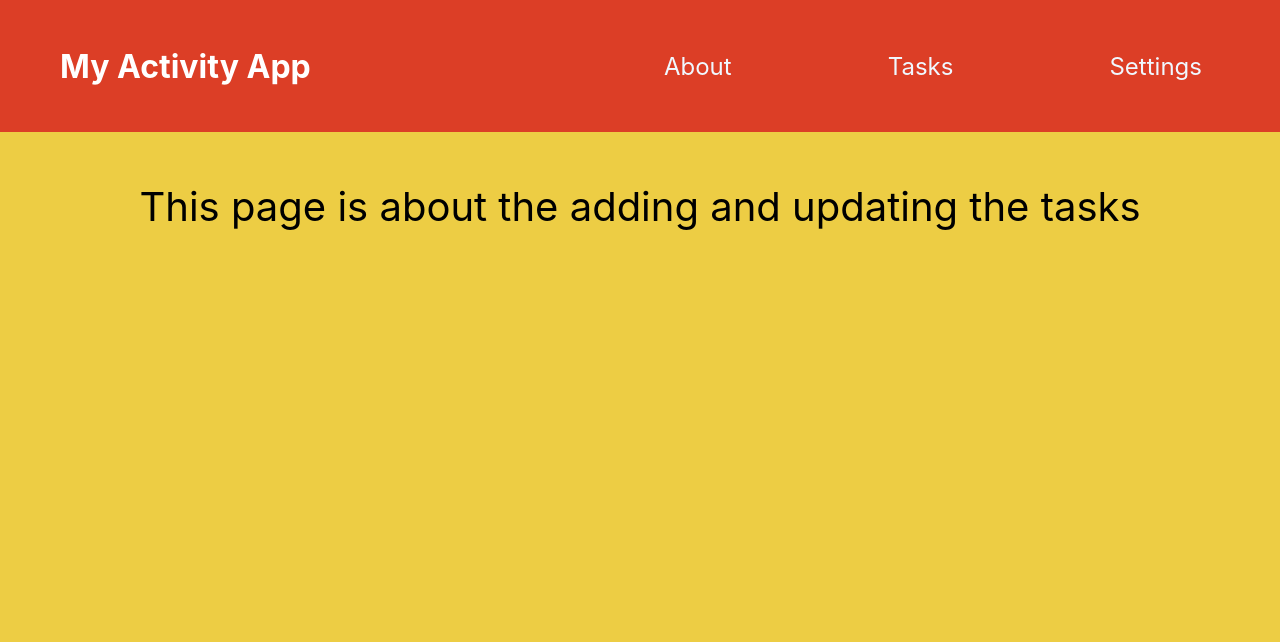
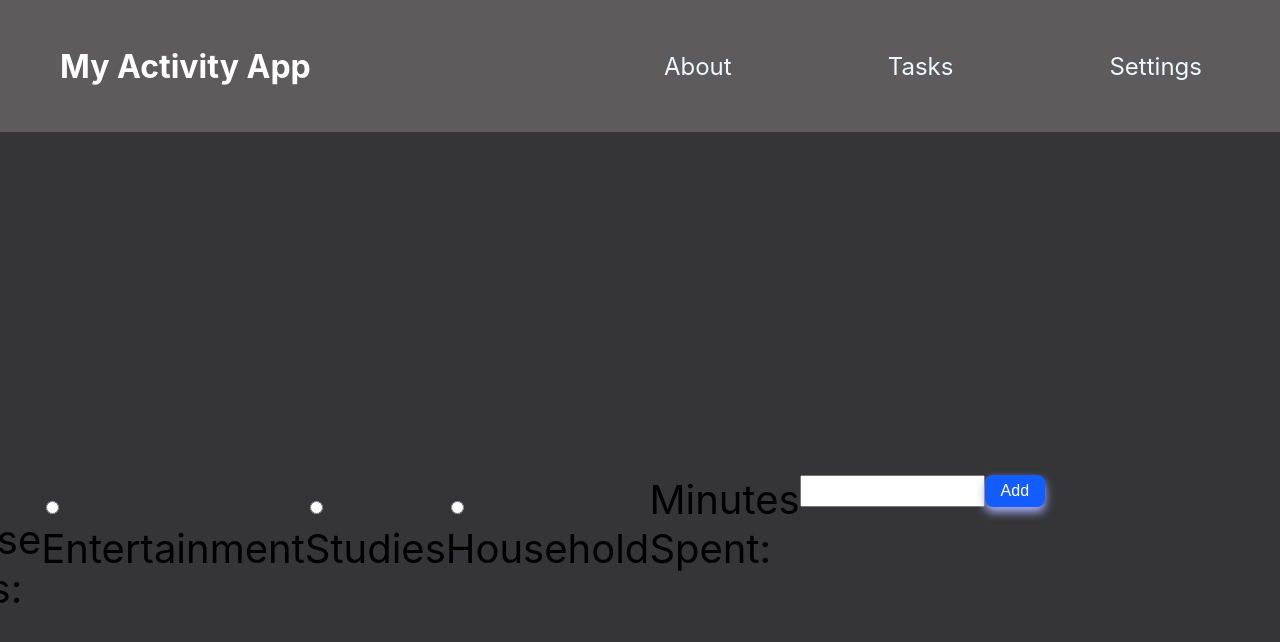
Before and after one commit to makzibs/ReactApp-Final-Project, a React (Create React App) app: page /tasks in a window 1280 px wide. Shown: the top 642 px of the page. Built offline with nearby package versions, Linux system fonts and the light colour scheme.

Commit message:
many changes

```diff
--- a/src/components/About.js
+++ b/src/components/About.js
@@ -3,7 +3,11 @@ import "../styles/about.css"
 
 function About() {
   return (
-    <div className="about">This is the homepage</div>
+    <div className="about">
+      <h1>Welcome to the homepage</h1>
+
+
+      </div>
   )
 }
 
--- /dev/null
+++ b/src/components/Form.js
@@ -0,0 +1,79 @@
+import { useState } from "react";
+
+import "../styles/form.css";
+
+export const Form = ({ addTask, addTypes, addMinutes }) => {
+  const [text, setText] = useState("");
+  const [radio, setRadio] = useState("none");
+  const [minutes, setMinutes] = useState("");
+
+
+  const handleSubmit = (e) => {
+    e.preventDefault();
+    addTask(text);
+    addTypes(radio);
+    addMinutes(minutes);
+    setText("");
+    setRadio("");
+    setMinutes("");
+  };
+
+  const handleGenreChange = (e) => {
+    setRadio(e.target.value);
+  };
+
+  const handleMinutesChange = (e) => {
+    setMinutes(e.target.value);
+  };
+
+  return (
+    <form className="form" onSubmit={handleSubmit}>
+      <input
+        type="text"
+        className="textfield"
+        onChange={(e) => setText(e.target.value)}
+        value={text}
+      />
+      <p>Choose Types:</p>
+        <label>
+          <input
+            type="radio"
+            name="Types"
+            value="Entertainment"
+            //checked={Types === 'Entertainment'}
+            onChange={handleGenreChange}
+          />
+          Entertainment
+        </label>
+        <label>
+          <input
+            type="radio"
+            name="Types"
+            value="Studies"
+            //checked={Types === 'Studies'}
+            onChange={handleGenreChange}
+          />
+          Studies
+        </label>
+        <label>
+          <input
+            type="radio"
+            name="Types"
+            value="Household"
+            //checked={Types === 'Household'}
+            onChange={handleGenreChange}
+          />
+          Household
+        </label>
+
+        <label htmlFor="minutes">Minutes Spent:</label>
+        <input
+          type="text"
+          id="minutes"
+          value={minutes}
+          onChange={handleMinutesChange}
+        />
+      <input type="submit" value="Add" className="submit-btn" />
+    </form>
+  );
+};
--- /dev/null
+++ b/src/components/ListItem.js
@@ -0,0 +1,10 @@
+import "../styles/ListItem.css";
+
+export const ListItem = ({ text, removeTask }) => {
+  return (
+    <div className="list-item">
+      <p>{text}</p>
+      <button className="checkbox" onClick={removeTask}></button>
+    </div>
+  );
+};
--- a/src/components/Tasks.js
+++ b/src/components/Tasks.js
@@ -1,10 +1,38 @@
-import React from 'react'
-import "../styles/tasks.css"
+import "../styles/tasks.css";
+import { useState } from "react";
 
-const Tasks = () => {
+import { Form } from "./Form";
+import { TasksLists } from "./TasksLists";
+
+
+
+export default function Tasks ()  {
+  const [tasks, setTasks] = useState([]);
+  const [types, setTypes] = useState('none');
+  const [minutes, setMinutes] = useState('');
+
+  const addTask = (newTask) => {
+    setTasks([...tasks, newTask]);
+  };
+  const addTypes = (newTypes) => {
+    setTypes([...types, newTypes]);
+  };
+  const addMinutes = (newMinutes) => {
+    setMinutes([...minutes, newMinutes]);
+  };
+
+  const removeTask = (taskIndex) => {
+    const tasksCopy = [...tasks];
+
+    tasksCopy.splice(taskIndex, 1);
+
+    setTasks(tasksCopy);
+  };
+
   return (
-    <div className="tasks">This page is about the adding and updating the tasks</div>
-  )
+    <div className="tasks">
+      <Form addTask={addTask} addTypes={addTypes} addMinutes={addMinutes} />
+      <TasksLists tasks = {tasks} removeTask = {removeTask}/>
+    </div>
+  );
 }
-
-export default Tasks
--- /dev/null
+++ b/src/components/TasksLists.js
@@ -0,0 +1,12 @@
+import { ListItem } from "./ListItem";
+import "../styles/TasksList.css";
+
+export const TasksLists = ({tasks, removeTask}) => {
+    return <div className="todo-list">
+         {tasks.map((task, index) => {
+        return (
+          <ListItem text={task} removeTask={() => removeTask(index)} key={index} />
+        );
+      })}
+    </div>
+}
--- a/src/styles/App.css
+++ b/src/styles/App.css
@@ -1,5 +1,5 @@
 .App{
-    background-color: #81CAD6;
+    background-color: #ffffff;
     margin: 0;
     padding: 0;
     height: 100vh;
@@ -10,7 +10,7 @@
 
 .nav-container{
     height: 150px;
-    background-color:  #DC3E26;
+    background-color:  #5d5b5b;
     display: flex;
     align-items: center;
 }
--- /dev/null
+++ b/src/styles/ListItem.css
@@ -0,0 +1,29 @@
+.list-item {
+    display: flex;
+    flex-direction: row;
+    align-items: center;
+    justify-content: space-between;
+    margin: 5px 0px;
+    padding: 0 2em;
+    width: 90%;
+    background-color: white;
+    border-radius: 0.5rem;
+    box-shadow: 0px 5px 10px rgb(199, 199, 199);
+  }
+
+  .list-item:hover {
+    box-shadow: 0px 3px 7px rgb(205, 205, 205);
+  }
+
+  .checkbox {
+    background-color: white;
+    border: 3.5px solid rgb(19, 93, 255);
+    box-shadow: none;
+    height: 20px;
+    width: 20px;
+    border-radius: 100%;
+  }
+
+  .checkbox:hover {
+    cursor: pointer;
+  }
--- /dev/null
+++ b/src/styles/TasksList.css
@@ -0,0 +1,8 @@
+.todo-list {
+    display: flex;
+    flex-direction: column;
+    justify-content: center;
+    /* To center across the page */
+    width: 40%;
+    margin: 1rem auto;
+  }
--- a/src/styles/about.css
+++ b/src/styles/about.css
@@ -1,5 +1,5 @@
 .about{
-    background-color: #EDCD44;
+    background-color: #353538;
     padding-top: 50px;
     height: 700px;
     font-size: 40px;
--- /dev/null
+++ b/src/styles/form.css
@@ -0,0 +1,39 @@
+.form {
+    display: flex;
+    justify-content: center;
+    height: 2rem;
+    width: 50%;
+    margin: auto;
+  }
+
+  .textfield {
+    background-color: #fefefe;
+    border: none;
+    border-radius: 0.5rem;
+    height: 100%;
+    margin-right: 10px;
+    padding: 5px 10px;
+    font-size: 1rem;
+    box-shadow: 0px 5px 10px rgb(218, 218, 218);
+    box-sizing: border-box;
+  }
+
+  .textfield:focus {
+    outline: none !important;
+    box-shadow: 0px 3px 5px rgb(218, 218, 218);
+  }
+
+  .submit-btn {
+    height: 100%;
+    background-color: rgb(19, 93, 255);
+    color: white;
+    border: none;
+    border-radius: 0.5rem;
+    font-size: 1rem;
+    box-shadow: 0px 5px 10px #a8b1ff;
+    padding: 0 1rem;
+  }
+
+  .submit-btn:hover {
+    box-shadow: 0px 3px 5px #7f89e0;
+  }
--- a/src/styles/setting.css
+++ b/src/styles/setting.css
@@ -1,5 +1,5 @@
 .setting{
-    background-color: #EDCD44;
+    background-color: #353538;
     padding-top: 50px;
     height: 700px;
     font-size: 40px;
--- a/src/styles/tasks.css
+++ b/src/styles/tasks.css
@@ -1,9 +1,10 @@
 .tasks{
-    background-color: #EDCD44;
+    background-color: #353538;
     padding-top: 50px;
     height: 700px;
     font-size: 40px;
     display: flex;
+    flex-wrap: wrap;
     justify-content: center;
 
 }
```
